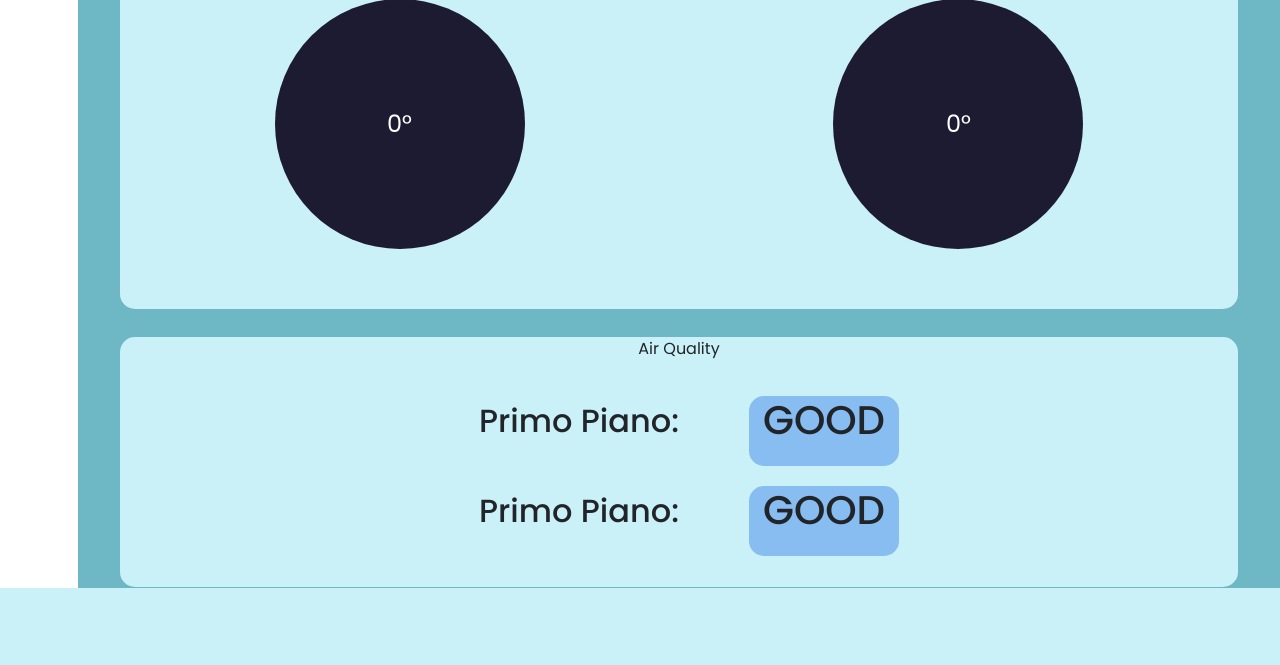
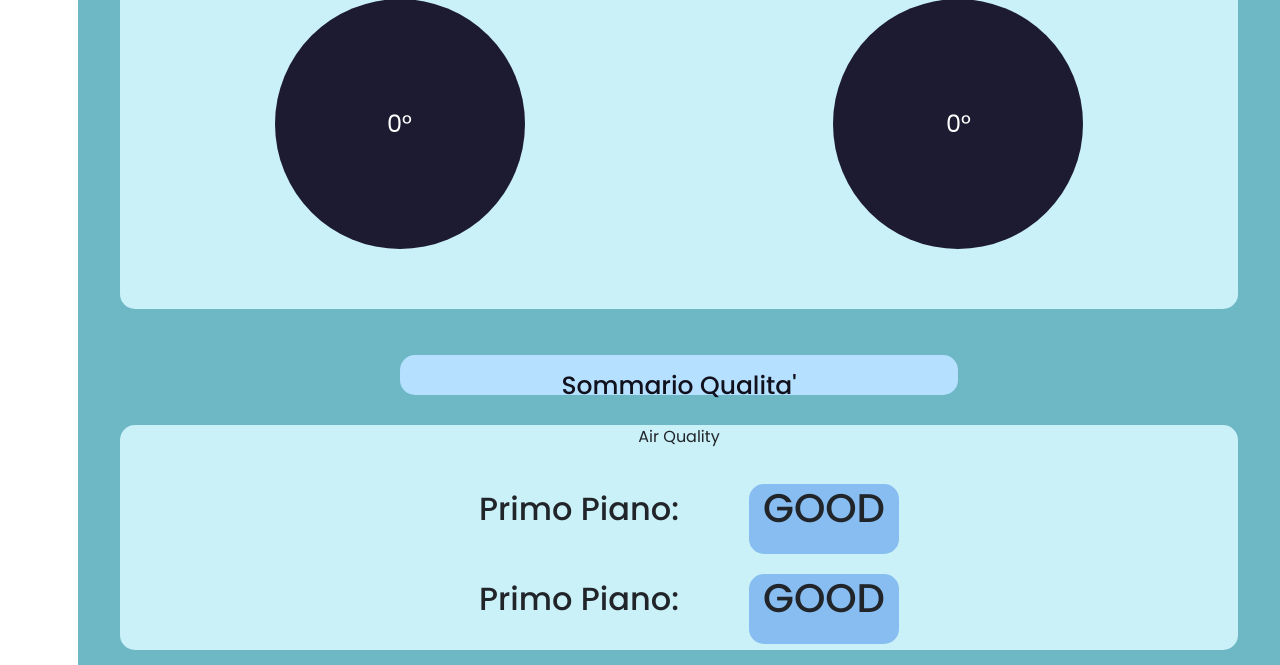
Before and after one commit to oberdfr/MonitoringSystem_WebServer, a Flask app: page /air.html in a window 1280 px wide. Shown: the part 1491-2156 px from the top of the page. Before the commit the page ends 2079 px from the top, so only its background shows below. Run offline with Flask 3, Linux system fonts and the light colour scheme; the visitor is signed in with stand-in values (Sample User, id 1); parts of the project's set-up code (start-up, migrations or seed data) failed here and were passed over.

Commit message:
website: air: refactor continues

```diff
--- a/static/css/style.css
+++ b/static/css/style.css
@@ -433,6 +433,11 @@ span {
   transform: scale(1.02);
 }
 
+.result_air_mon:hover {
+  transform: scale(1.02);
+
+}
+
 #tab_stat,
 tr,
 td {
--- a/templates/air.html
+++ b/templates/air.html
@@ -131,8 +131,15 @@
 
     <div id="airRow3" class="row align-items-center text-center"
       style="width: 95%; margin-left: auto; margin-right: auto;">
+
+      <div id="summaryContainer" class="col">
+
+        <div class="text result_air_dark2_text" style="margin-bottom: 30px;">
+          <p style="margin-top: 12px;">Sommario Qualita'</p>
+        </div>
+
         <div style="width: 100%;">
-        <div id="airQualityResult" class="result_air_text col" style="height: 250px; margin: 0px; width: 100%;">
+          <div id="airQualityResult" class="result_air_text col" style="height: 225px; margin: 0px; width: 100%;">
             Air Quality
 
             <div class="row align-items-center text-center" style="width: 500px; margin: auto; margin-top: 35px;">
@@ -150,6 +157,7 @@
           </div>
         </div>
       </div>
+    </div>
 
 
   </section>
```
Lines whose indentation alone changed are shown as unchanged.
